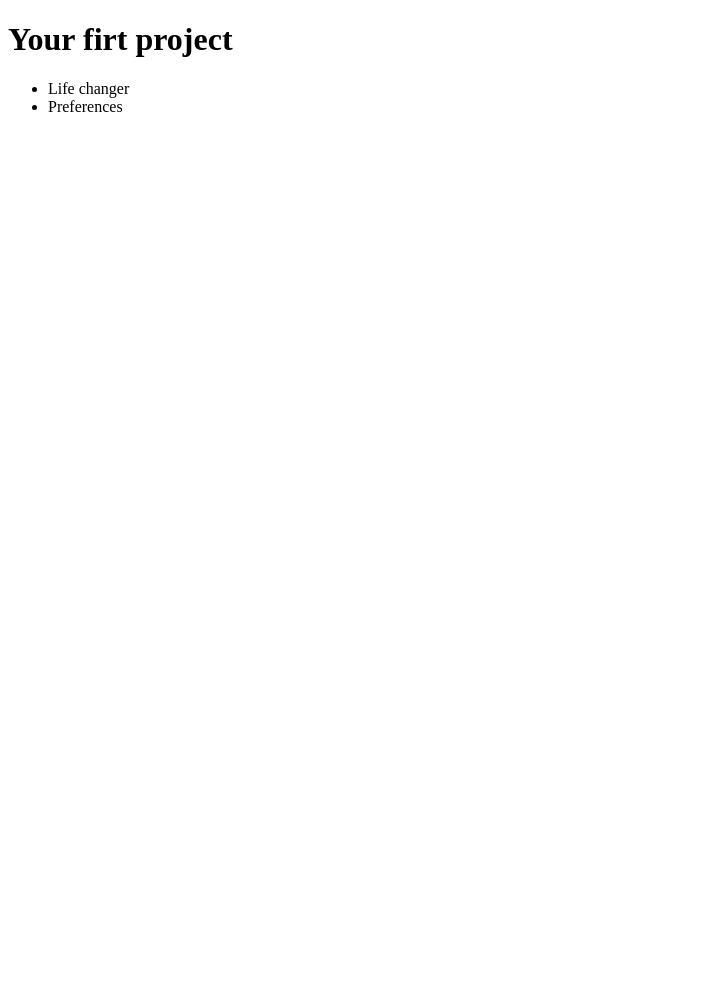
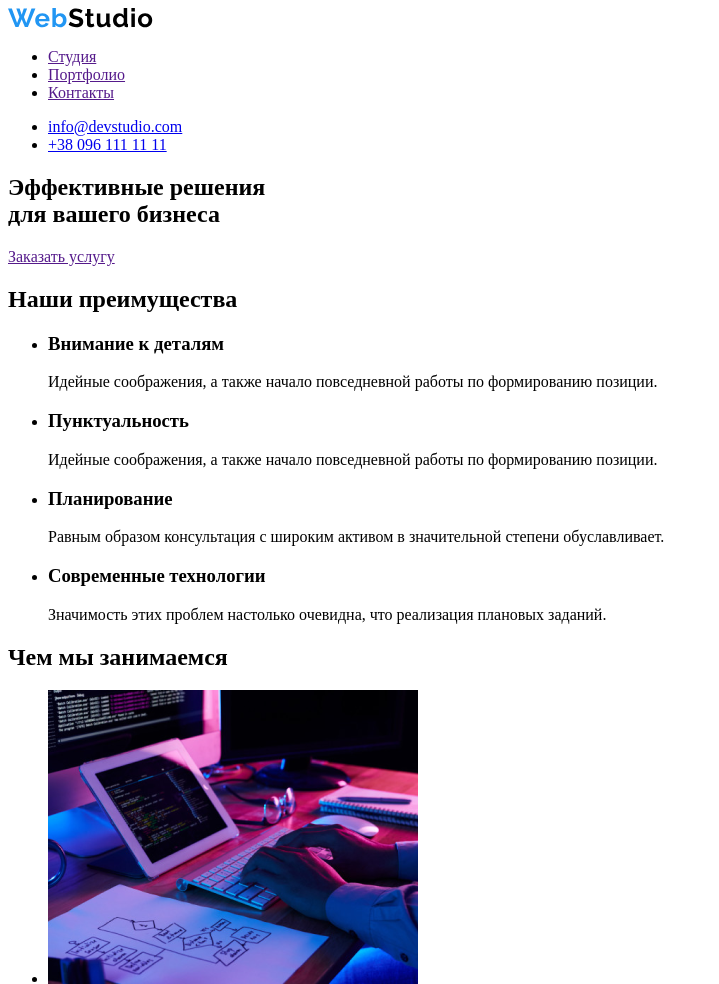
Before and after one commit to Vladlina/goit-markup-hw-01, a plain HTML site: page index.html in a window 1280 px wide. Shown: the top 984 px of the page, without its empty margins (0-719 px from the left). Before the commit the page ends 800 px from the top, so only its background shows below. Drawn offline with Linux system fonts and the light colour scheme.

Commit message:
Adding main information

```diff
--- a/index.html
+++ b/index.html
@@ -4,13 +4,64 @@
     <meta charset="UTF-8">
     <meta http-equiv="X-UA-Compatible" content="IE=edge">
     <meta name="viewport" content="width=device-width, initial-scale=1.0">
-    <title>GitHub Document</title>
+    <title>Document</title>
 </head>
 <body>
- <h1>Your firt project</h1>
- <ul>
-     <li>Life changer</li>
-     <li>Preferences</li>
- </ul>
+    <header>
+       <nav>
+            <a href="/">
+                <img src="./images/WebStudio.svg" alt="">
+            </a>
+
+            <ul>
+                <li><a href="">Студия</a></li>
+                <li><a href="">Портфолио</a></li>
+                <li><a href="">Контакты</a></li>
+            </ul>
+       </nav>
+
+        <ul>
+            <li><a href="mailto:info@devstudio.com" >info@devstudio.com</a></li>
+            <li><a href="tel:+38 096 111 11 11">+38 096 111 11 11</a></li>
+        </ul>
+
+    </header>
+
+    <div>
+        <section>
+            <h1>Эффективные решения <br> для вашего бизнеса</h1>
+            <a href="">Заказать услугу</a>
+        </section>
+    </div>
+
+    <section>
+        <h2>Наши преимущества</h2>
+        <ul>
+            <li>
+                <h3>Внимание к деталям</h3>
+                <p>Идейные соображения, а также начало повседневной работы по формированию позиции.</p>
+            </li>
+            <li>
+                <h3>Пунктуальность</h3>
+                <p>Идейные соображения, а также начало повседневной работы по формированию позиции.</p>
+            </li>
+            <li>
+                <h3>Планирование</h3>
+                <p>Равным образом консультация с широким активом в значительной степени обуславливает.</p>
+            </li>
+            <li>
+                <h3>Современные технологии</h3>
+                <p>Значимость этих проблем настолько очевидна, что реализация плановых заданий.</p>
+            </li>
+        </ul>
+    </section>
+    <section>
+        <h2>Чем мы занимаемся</h2>
+        <ul>
+            <li><img src="./images/box 1.png" alt="photo of workspace"></li>
+            <li><img src="./images/box 2.png" alt="photo of cellphone and laptop"></li>
+            <li><img src="./images/box 3.png" alt="photo of tablet"></li>
+        </ul>
+    </section>
 </body>
 </html>
```
Also changed, not shown: images/WebStudio.png (added), images/WebStudio.svg (added), images/box 1.png (added), images/box 2.png (added), images/box 3.png (added).
